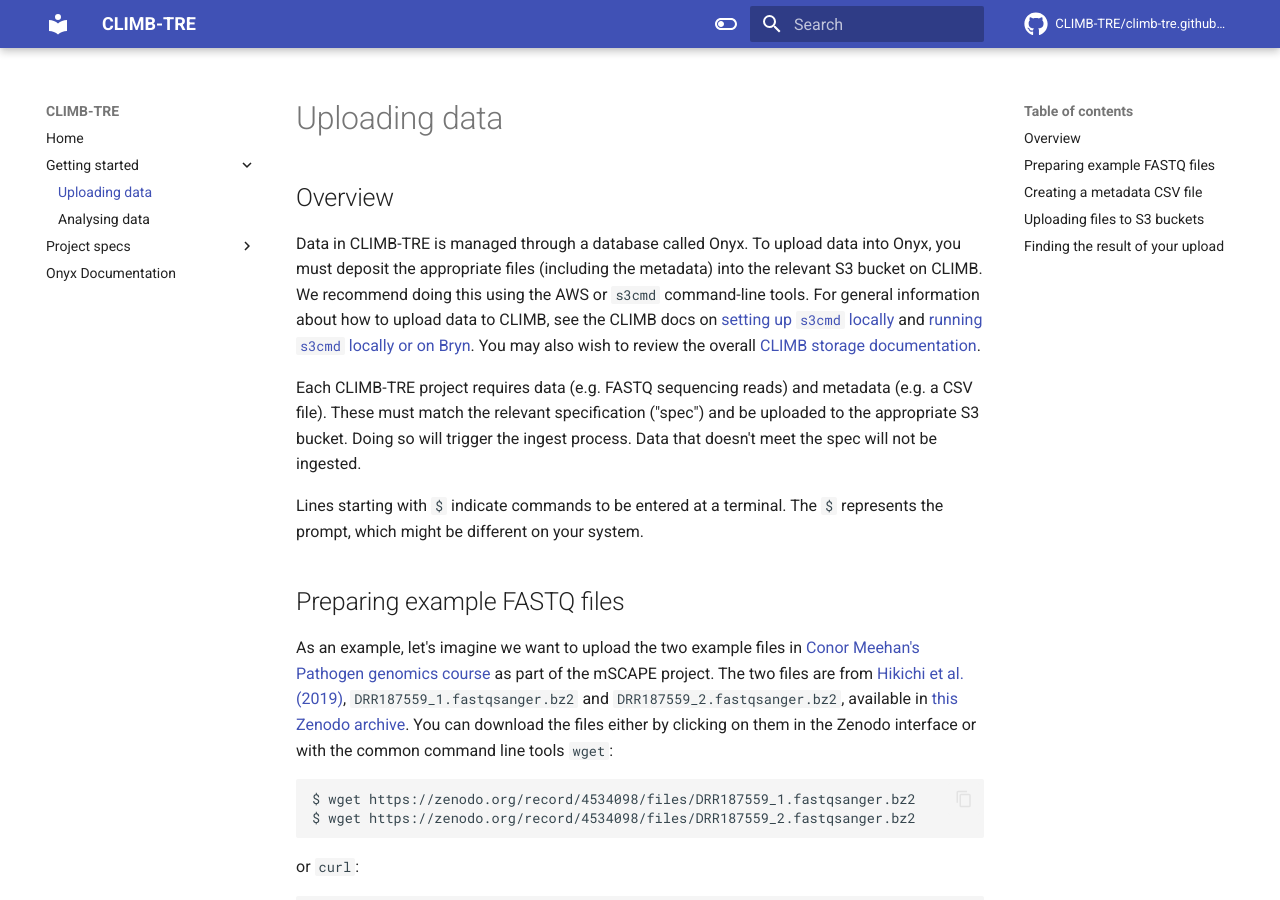
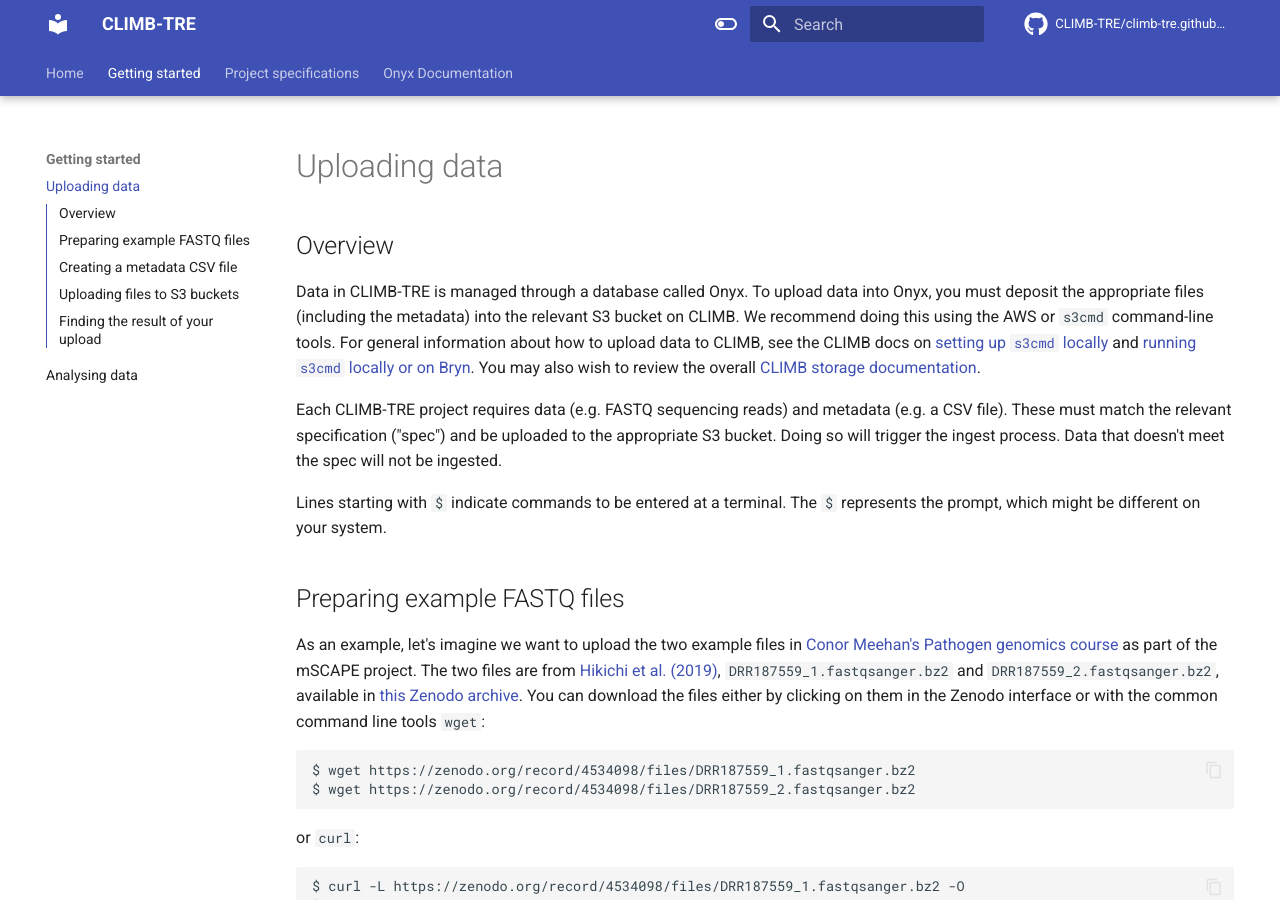
Before and after one commit to warrickball/climb-tre.github.io, an MkDocs documentation site: the page built from docs/upload.md, in a window 1280 px wide and 900 px high. Built offline with MkDocs 1.6.1 and Material for MkDocs 9.7.7, drawn with Linux system fonts in a browser that asks for light colours; comment, search, counter and statistics services are not loaded.

Commit message:
Trying navigation tabs, added header links

```diff
--- a/mkdocs.yml
+++ b/mkdocs.yml
@@ -24,16 +24,12 @@ theme:
         name: Switch to light mode
 
   features:
+    - navigation.tabs
+    - navigation.tabs.sticky
+    # - navigation.sections
+    # - navigation.top
+    - toc.integrate
     - content.code.copy
-
-markdown_extensions:
-  - pymdownx.highlight:
-      anchor_linenums: true
-      line_spans: __span
-      pygments_lang_class: true
-  - pymdownx.inlinehilite
-  - pymdownx.snippets
-  - pymdownx.superfences
 
 plugins:
   - search
@@ -52,12 +48,23 @@ plugins:
       show_anchors: true
       verbose: true
 
+markdown_extensions:
+  - pymdownx.highlight:
+      anchor_linenums: true
+      line_spans: __span
+      pygments_lang_class: true
+  - pymdownx.inlinehilite
+  - pymdownx.snippets
+  - pymdownx.superfences
+  - toc:
+      permalink: true
+
 nav:
   - Home: index.md
   - Getting started:
     - Uploading data: upload.md
     - Analysing data: analyse.md
-  - Project specs:
+  - Project specifications:
     - Common structure: common.md
     - PATH-SAFE: pathsafe.md
     - mSCAPE: mscape.md
```
